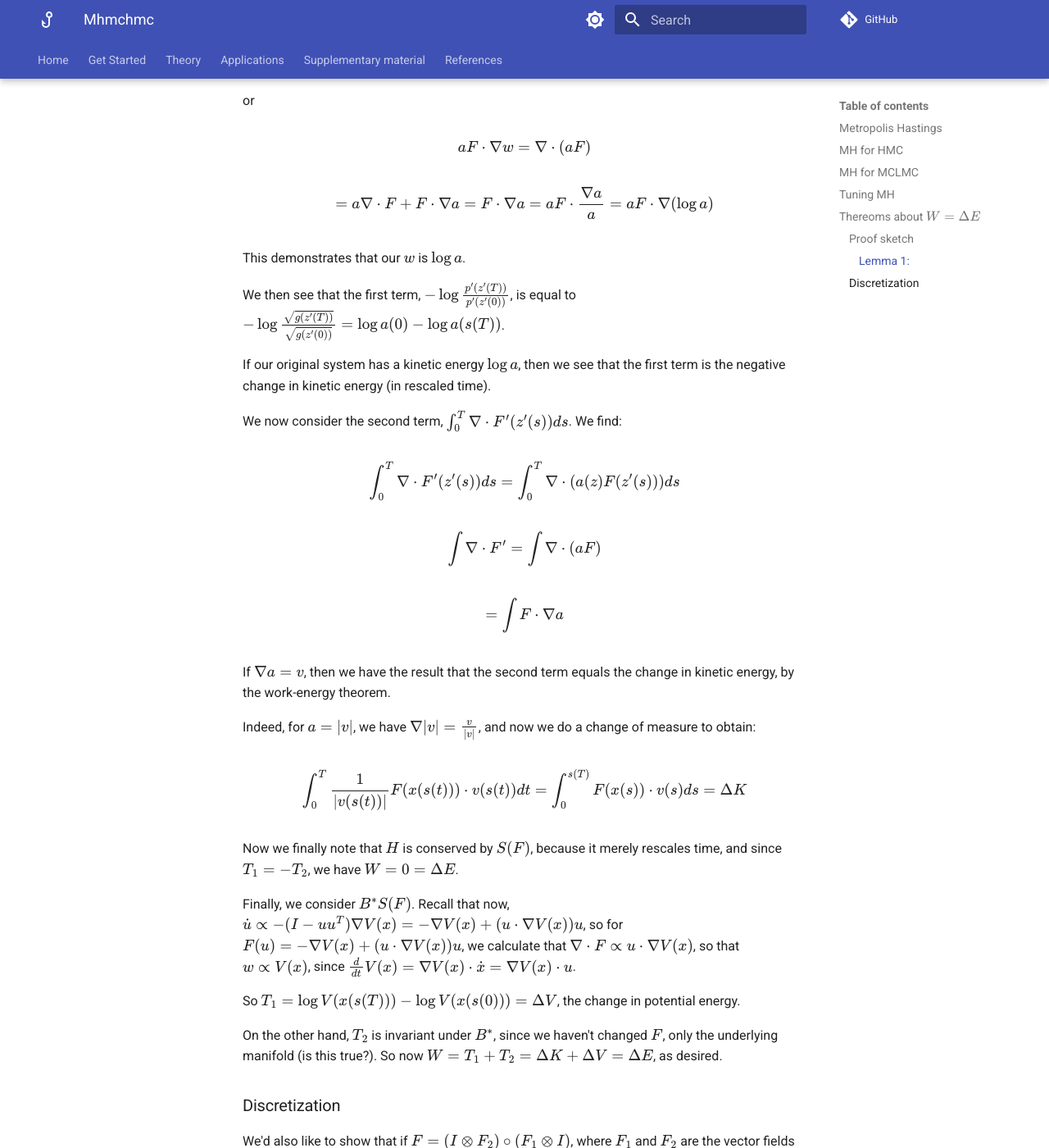
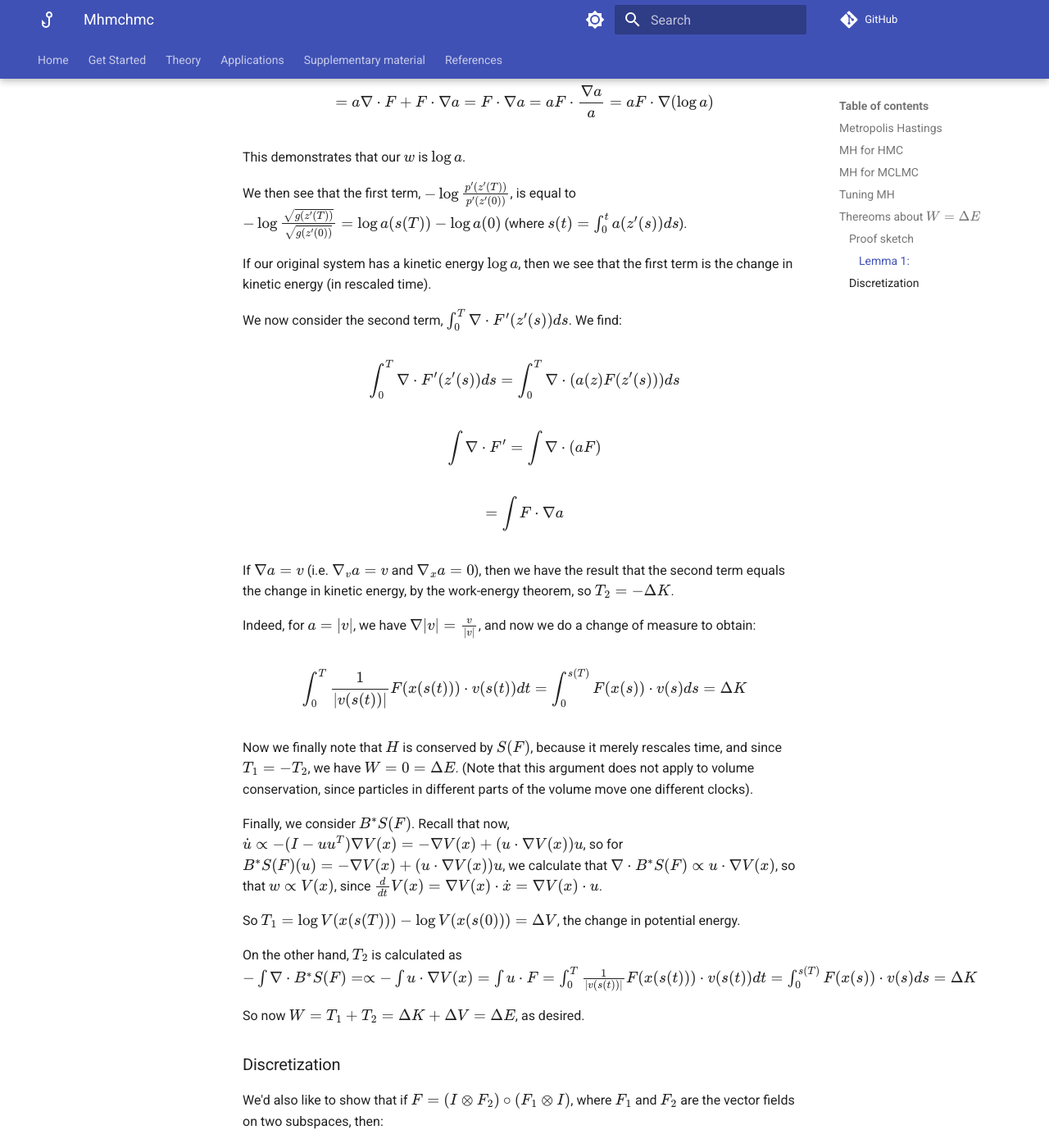
Before and after one commit to reubenharry/mclmc-docs, an MkDocs documentation site: the page built from docs/mhmchmc.md, in a window 1280 px wide and 1400 px high, scrolled down 7030 px. Shown: the whole window at 82% size. Built offline with MkDocs 1.6.1 and Material for MkDocs 9.7.7, drawn with Linux system fonts in a browser that asks for light colours; comment, search, counter and statistics services are not loaded; some of the changed text lies outside the part shown.

Commit message:
adjusted

```diff
--- a/docs/mhmchmc.md
+++ b/docs/mhmchmc.md
@@ -326,23 +326,25 @@ Here, the Sundman transform $S$ is a gauge transform on the outer tangent bundle
 
 The second transform $B$ is a bundle morphism on the inner bundle, which maps $v$ to $\frac{v}{|v|}$, and can be lifted to the full bundle as $B^*$, in the usual way.
 
-Define $T_1(F) = -\log \frac{p(z(T))}{p(z(0))}$, where $p$ is understood to be stationary under $F$. Define $T_2(F) = \int_{0}^T \nabla \cdot F(z(s)) ds$. Then $W(F) = T_1(F) + T_2(F)$.
+Define $T_1(F) = -\log \frac{p(z(T))}{p(z(0))}$, where $p$ is understood to be stationary under $F$. Define $T_2(F) = -\int_{0}^T \nabla \cdot F(z(s)) ds$. Then $W(F) = T_1(F) + T_2(F)$.
 
-I'm having a go at understanding under what circumstances $W = \Delta E$, and where exactly it applies.
+
 
 Suppose we have a system generated by a vector field $F$ (i.e. $\dot z = F(z)$)  where we have
 
 $$
--\log \frac{p(z(T))}{p(z(0))} - \int_{0}^T \nabla \cdot F(z(s)) ds = E(z(T)) - E(z(0))
+T_1(F) + T_2(F) = -\log \frac{p(z(T))}{p(z(0))} - \int_{0}^T \nabla \cdot F(z(s)) ds = E(z(T)) - E(z(0))
 $$
 
 If we perform a transformation to $S(f)$, i.e. conformal transformation on the vector field to obtain $S(F)(z) = a(z)F(z)$, we want to show that:
 
 $$
--\log \frac{p'(z'(T))}{p'(z'(0))} - \int_{0}^{s(T)} \nabla \cdot S(F)(z'(s)) ds = E(z'(T)) - E(z'(0))
+T_1(S(F)) + T_2(S(F)) = E(z'(T)) - E(z'(0))
 $$
 
-where $\dot z' = S(F)(z')$, and $p'$ is a stationary distribution with respect to $S(F)$. $s(t) = \int_0^t a(z'(s)) ds$.
+where $\dot z' = S(F)(z')$.
+
+<!-- $s(t) = \int_0^t a(z'(s)) ds$. -->
 
 Similarly for $B^*(S(F))$, we want to obtain an analogous result.
 
@@ -401,9 +403,9 @@ $$
 
 This demonstrates that our $w$ is $\log a$.
 
-We then see that the first term, $-\log \frac{p'(z'(T))}{p'(z'(0))}$, is equal to $-\log \frac{\sqrt{g(z'(T))}}{\sqrt{g(z'(0))}} = \log a(0) - \log a(s(T))$.
+We then see that the first term, $-\log \frac{p'(z'(T))}{p'(z'(0))}$, is equal to $-\log \frac{\sqrt{g(z'(T))}}{\sqrt{g(z'(0))}} = \log a(s(T)) - \log a(0)$ (where $s(t) = \int_0^t a(z'(s)) ds$).
 
-If our original system has a kinetic energy $\log a$, then we see that the first term is the negative change in kinetic energy (in rescaled time).
+If our original system has a kinetic energy $\log a$, then we see that the first term is the change in kinetic energy (in rescaled time).
 
 We now consider the second term, $\int_{0}^T \nabla \cdot F'(z'(s)) ds$. We find:
 
@@ -420,7 +422,7 @@ $$
 = \int F\cdot\nabla a
 $$
 
-If $\nabla a = v$, then we have the result that the second term equals the change in kinetic energy, by the work-energy theorem.
+If $\nabla a = v$ (i.e. $\nabla_v a = v$ and $\nabla_x a = 0$), then we have the result that the second term equals the change in kinetic energy, by the work-energy theorem, so $T_2 = -\Delta K$.
 
 Indeed, for $a=|v|$, we have $\nabla |v| = \frac{v}{|v|}$, and now we do a change of measure to obtain:
 
@@ -428,13 +430,17 @@ $$
 \int_0^{T} \frac{1}{|v(s(t))|} F(x(s(t)))\cdot v(s(t))dt = \int_0^{s(T)} F(x(s))\cdot v(s) ds = \Delta K
 $$
 
-Now we finally note that $H$ is conserved by $S(F)$, because it merely rescales time, and since $T_1 = -T_2$, we have $W = 0 = \Delta E$.
+Now we finally note that $H$ is conserved by $S(F)$, because it merely rescales time, and since $T_1 = -T_2$, we have $W = 0 = \Delta E$. (Note that this argument does not apply to volume conservation, since particles in different parts of the volume move one different clocks).
 
-Finally, we consider $B^*S(F)$. Recall that now, $\dot u \propto -(I-uu^T)\nabla V(x) = -\nabla V(x) + (u\cdot \nabla V(x))u$, so for $F(u) =  -\nabla V(x) + (u\cdot \nabla V(x))u$, we calculate that $\nabla\cdot F \propto u\cdot \nabla V(x)$, so that $w \propto V(x)$, since $\frac{d}{dt}V(x) = \nabla V(x) \cdot \dot x = \nabla V(x) \cdot u$.
+Finally, we consider $B^*S(F)$. Recall that now, $\dot u \propto -(I-uu^T)\nabla V(x) = -\nabla V(x) + (u\cdot \nabla V(x))u$, so for $B^*S(F)(u) =  -\nabla V(x) + (u\cdot \nabla V(x))u$, we calculate that $\nabla\cdot B^*S(F) \propto u\cdot \nabla V(x)$, so that $w \propto V(x)$, since $\frac{d}{dt}V(x) = \nabla V(x) \cdot \dot x = \nabla V(x) \cdot u$.
 
 So $T_1 = \log V(x(s(T))) - \log V(x(s(0))) = \Delta V$, the change in potential energy.
 
-On the other hand, $T_2$ is invariant under $B^*$, since we haven't changed $F$, only the underlying manifold (is this true?). So now $W = T_1 + T_2 = \Delta K + \Delta V = \Delta E$, as desired.
+On the other hand, $T_2$ is calculated as $-\int \nabla \cdot B^*S(F) = \propto -\int u\cdot \nabla V(x) = \int u\cdot F = \int_0^{T} \frac{1}{|v(s(t))|} F(x(s(t)))\cdot v(s(t))dt = \int_0^{s(T)} F(x(s))\cdot v(s) ds = \Delta K$
+
+<!-- invariant under $B^*$, since we haven't changed $F$, only the underlying manifold (is this true?).  -->
+
+So now $W = T_1 + T_2 = \Delta K + \Delta V = \Delta E$, as desired.
 
 
 
@@ -471,4 +477,4 @@ $$
 W(F) = W(F_1 \otimes 1) + W(I \otimes F_2)
 $$
 
-I think work should generally be "functorial", i.e. $W(a\circ b) = W(a) + W(b)$, but it is subtle. In particular, we should be considering the stationary distribution of $F$, not the stationary distribution of the vector field of the shadow Hamiltonian.
+It is however not the case that $T_1(F) = T_1(F_1) + T_1(F_2)$, or that $T_2(F) = T_2(F_1) + T_2(F_2)$.
```
